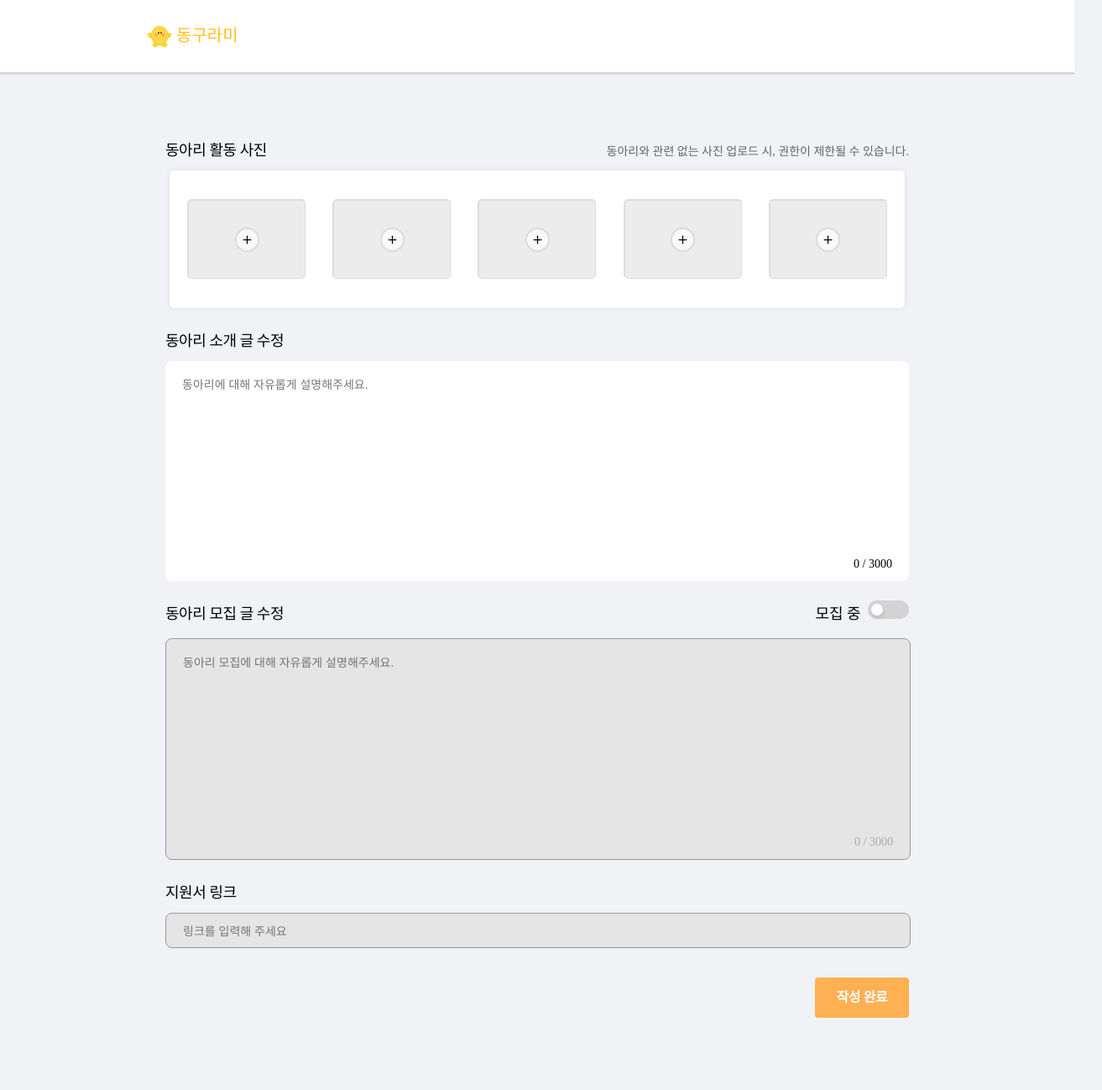
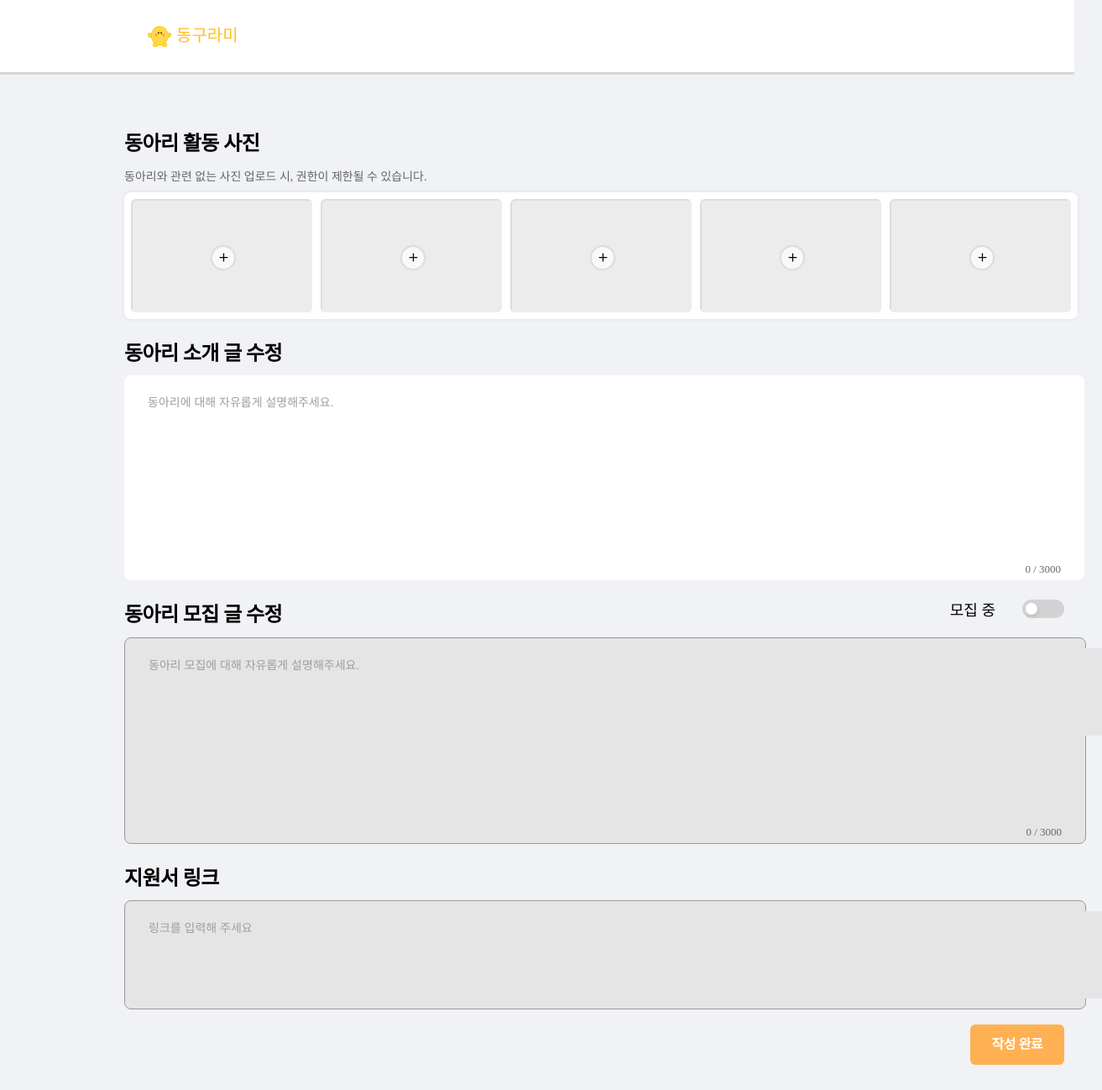
Before and after one commit to USW-Circle-Link/USW-Circle-Link-Web, a Vue app: page /main/intro in a window 1280 px wide. Shown: the whole page at 84% size, 1313 px wide, since content can reach past the window. Before the commit the page ends 1242 px from the top, so only its background shows below. Built offline with nearby package versions, Linux system fonts and the light colour scheme; no server answers.

Commit message:
ClubInfoTextInput반응형

```diff
--- a/src/components/ClubLeader/ClubInfoTextInput.vue
+++ b/src/components/ClubLeader/ClubInfoTextInput.vue
@@ -424,378 +424,206 @@ export default {
 
 
 <style scoped>
-.warning-text {
-  font-size: 14px;
-  font-weight: 400;
-  color: #656565;
+/* ===== 기본 타이포 ===== */
+.warning-text{ font-size: clamp(12px, 1.5vw, 14px); font-weight: 400; color:#656565; }
+h2{ font-size: clamp(18px, 2.2vw, 24px); }
+
+/* ===== 컨테이너 ===== */
+.whole-container{
+  display: grid;
+  grid-template-rows: auto auto 1fr auto auto auto auto auto; /* 섹션 순서 유지 */
+  gap: 10px;
+  width: clamp(340px, 92vw, 1120px);
+  margin: 0 auto;
+  padding: 0 clamp(12px, 2vw, 20px);
+}
+.whole-container h2{
+  font-weight: 600; line-height: 1.3; letter-spacing: -0.025em; margin: 0;
 }
 
-.whole-container {
-  display: flex;
-  flex-direction: column;
-  align-items: center; /* center로 변경 */
-  width: 886px; /* 컨테이너 너비 지정 */
-  margin: 0 auto; /* 중앙 정렬을 위해 추가 */
+/* ===== 섹션 헤더 공통 ===== */
+.head{
+  display: grid;
+  grid-template-columns: 1fr auto; /* 좌: 제목 / 우: 보조텍스트 또는 컨트롤 */
+  align-items: center;
+  gap: 12px;
+  width: 100%;
+}
+.head .warning-text{ justify-self: end; text-align: right; }
+.head h2{ margin-top: 16px; }
+.empty{ display: none; } /* 고정폭 밀어내기 요소 제거로 가려짐 방지 */
+.head p{ font-size: clamp(14px, 1.8vw, 18px); font-weight: 500; margin: 0; }
+
+/* 모집 섹션 헤더(제목 + "모집 중" + 토글) */
+.ClubRecruitHeader .head{
+  grid-template-columns: 1fr auto auto auto; /* h2 | (empty) | p | 토글 */
+  column-gap: 12px;
 }
 
-.whole-container h2{
-  font-size: 18px;
-  font-weight: 500;
-  line-height: 18px;
-  letter-spacing: -0.025em;
-  text-align: left;
-  text-underline-position: from-font;
-  text-decoration-skip-ink: none;
+/* ===== 이미지 업로드 영역 ===== */
+.image-upload-container{
+  width: 100%;
+  background:#fff;
+  padding: 8px;
+  margin: 0;
+  box-shadow: 0 0 5px rgba(0,0,0,.08);
+  border-radius: 8px;
+  display: grid;
+  gap: 10px;
+  grid-template-columns: repeat(auto-fit, minmax(140px, 1fr));
+  align-items: start;
+}
+.image-preview,
+.image-upload{
+  position: relative;
+  width: 100%;
+  aspect-ratio: 16/10;          /* 고정 높이 제거, 비율 유지 */
+  border-radius: 6px;
+  overflow: hidden;
+  background:#ececec;
+}
+.uploaded-image{ width:100%; height:100%; object-fit:cover; }
+.image-upload{
+  display: flex; align-items:center; justify-content:center;
+  border: 2px solid #ddd; cursor:pointer;
+}
+.image-upload input{
+  position:absolute; inset:0; opacity:0; cursor:pointer;
+}
+.plus{
+  position:absolute; display:flex; justify-content:center; align-items:center;
+  width:26px; height:26px; background:hsla(0,0%,100%,.7);
+  border-radius:50%; border:2px solid #ddd; box-shadow:0 0 1px rgba(0,0,0,.1);
+  color:#696969;
+}
+.plus img{ width:15px; height:15px; object-fit:contain; }
+.delete-icon{
+  position:absolute; top:4px; right:4px; font-size:22px; color:#fff; cursor:pointer;
+  width:28px; height:28px; display:flex; justify-content:center; align-items:center;
+  line-height:28px; border-radius:50%; background:rgba(0,0,0,.35);
+}
+.edit-icon{
+  position:absolute; left:50%; top:50%; transform:translate(-50%,-50%);
+  width:30px; height:30px; filter:invert(100%); cursor:pointer;
+}
+.edit-icon img{ width:100%; height:100%; }
 
+/* ===== 텍스트 입력 공통 ===== */
+.ClubTextInput,
+.GoogleFormLinkInput{
+  width: 100%;
+  background:#fff;
+  border-radius: 8px;
+  margin: 0;
+  display: grid;
+  align-items: center;
+  justify-items: stretch;
+  padding: 12px;
+}
+.ClubTextInput{ min-height: 220px; }
+.GoogleFormLinkInput{ min-height: 48px; }
+
+.ClubTextInput textarea,
+.GoogleFormLinkInput textarea{
+  width: 100%;
+  min-height: 20px;
+  padding: 10px 16px;
+  border: none;
+  font-size: 14px; line-height: 1.5; color:#333;
+  resize: none; white-space: pre-wrap;
+  font-family: 'Malgun Gothic', sans-serif;
+  background: transparent;
+}
+textarea:focus{ outline: none; }
+
+.preserve-whitespace{ white-space: pre-wrap; }
+
+/* 모집 OFF 상태 */
+.RecruitToggleOff{
+  background:#e5e5e5 !important; color:#a9a9a9; cursor:not-allowed;
+  border:1px solid #999;
+}
+.ClubTextInput textarea.RecruitToggleOff{ color:#333; }
+
+/* 글자수 표시 */
+.textarea-container{ position: relative; width: 100%; height: 100%; }
+.textSize{
+  position:absolute; bottom:-20px; right: 16px;
+  font-size: 13px; color:#656565;
+}
+textarea::placeholder{ font-size: 14px; color:#9e9e9e; }
+
+/* ===== 토글 스위치 ===== */
+label{
+  display:block; position:relative; width:50px; height:22px;
+  background:#d3d3d3; border-radius:60px; transition: background .3s; cursor:pointer;
+}
+label::after{
+  content:""; position:absolute; left:4px; top:50%; width:14px; height:14px; border-radius:50%;
+  background:#fff; transform:translateY(-50%); box-shadow:1px 3px 4px rgba(0,0,0,.1);
+  transition: all .3s;
+}
+#chk1:checked + label{ background:#FFB052; }
+#chk1:checked + label::after{ left: calc(100% - 18px); }
+.head input{ visibility:hidden; width:1px; }
+
+/* ===== 저장 버튼 ===== */
+button{
+  justify-self: end;              /* 오른쪽 정렬 (고정 마진 제거) */
+  width: auto;
+  min-width: 112px;
+  height: 48px;
+  background:#FFB052; border:none; border-radius:6px;
+  color:#fff; font-weight:700; font-size:16px; line-height:16px;
+  letter-spacing:-0.025em; text-align:center; cursor:pointer;
+  margin: 8px 0 30px 0;           /* 상하 여백만 */
+}
+button:hover{ background:#e69a3e; }
+
+/* ===== 팝업 ===== */
+.popup-overlay{
+  position:fixed; inset:0; background:rgba(0,0,0,.5);
+  display:grid; place-items:center; z-index:1000;
+}
+.popup{
+  width: min(92vw, 520px);
+  background:#fff; padding: clamp(16px, 2vw, 24px);
+  border-radius:8px; box-shadow:0 10px 30px rgba(0,0,0,.15);
+  position:relative;
+}
+.popup h2{ margin:0 0 10px 0; text-align:left; }
+hr{ border:0; border-top:1px solid #ccc; margin:10px 0; }
+.confirm-message{ text-align:left; }
+.notice-message{ text-align:left; font-size:12px; color:gray; }
+.popup-buttons{ display:flex; justify-content:flex-end; gap:10px; margin-top: 24px; }
+.popup-buttons button{
+  width: auto; min-width: 90px; height: 36px; border:none; border-radius:8px; cursor:pointer; margin:0;
+  font-weight: 600; font-size: 14px;
+}
+.popup-buttons button:first-child{ background:#ffb052; color:#fff; }
+
+/* ===== 반응형 브레이크포인트 ===== */
+/* 태블릿: 헤더를 1열로 쌓고 경고문은 다음 줄로 */
+@media (max-width: 1500px){
+  .head{ grid-template-columns: 1fr; }
+  .head .warning-text{ justify-self: start; text-align: left; }
 }
 
-.preserve-whitespace {
-  white-space: pre-wrap;
+/* 768px 이하: 레이아웃 간격/패딩 축소, 버튼은 풀폭 가능 */
+@media (max-width: 768px){
+  .image-upload-container{ grid-template-columns: repeat(3, 1fr); }
+  .ClubTextInput{ min-height: 200px; }
+  button{ width: 100%; justify-self: stretch; }  /* 저장 버튼 가려짐 방지 */
 }
 
-.image-upload-container {
-  display: flex;
-  align-items: center;
-  width: 866px;
-  height: 153.96px;
-  background-color: white;
-  padding: 5px;
-  margin: auto;
-  box-shadow: 0 0 5px rgba(0, 0, 0, 0.1);
-  border-radius: 5px;
-  justify-content: space-around;
+/* 600px 이하: 이미지 그리드 2열, 입력 영역 더 컴팩트 */
+@media (max-width: 600px){
+  .image-upload-container{ grid-template-columns: repeat(2, 1fr); }
+  .textSize{ right: 8px; font-size: 12px; }
 }
 
-h2{
-  font-size: 24px;
-}
-
-.image-preview {
-  position: relative;
-  border-radius: 5px;
-  overflow: hidden;
-  width: 141px;
-  height: 95px;
-  flex: 0 0 auto;
-}
-
-.uploaded-image {
-  width: 100%;
-  height: 100%;
-  object-fit: cover;
-}
-
-.delete-icon {
-  position: absolute;
-  top: 0px;
-  right: 0px;
-  font-size: 24px;
-  color: #fff;
-  cursor: pointer;
-  border-radius: 50%;
-  width: 30px;
-  height: 30px;
-  display: flex;
-  justify-content: center;
-  align-items: center;
-  line-height: 30px;
-}
-
-.edit-icon {
-  position: absolute;
-  top: 50%;
-  left: 50%;
-  transform: translate(-50%, -50%);
-  width: 30px;
-  height: 30px;
-  filter: invert(100%);
-  cursor: pointer;
-}
-
-.edit-icon img {
-  width: 100%;
-  height: 100%;
-}
-
-.image-upload {
-  display: flex;
-  justify-content: center;
-  align-items: center;
-  width: 138px;
-  height: 92px;
-  border: 2px solid #ddd;
-  background: #ececec;
-  border-radius: 5px;
-  cursor: pointer;
-  position: relative;
-  flex: 0 0 auto;
-}
-
-.image-upload input {
-  position: absolute;
-  width: 100%;
-  height: 100%;
-  opacity: 0;
-  cursor: pointer;
-}
-
-.image-upload span {
-  font-size: 24px;
-  color: #ddd;
-}
-
-.ClubTextInput{
-  width: 886px;
-  height: 262px;
-  border-radius: 8px;
-  background-color: #ffffff;
-  margin: 0 auto;
-  display: flex;
-  align-items: center;
-  justify-content: center;
-}
-
-.ClubTextInput textarea{
-  width: 846px;
-  height: 222px;
-  padding: 0 20px;
-  text-align: left;
-  border: none;
-  font-size: 14px;
-  line-height: 1.5;
-  color: #333;
-  resize: none;
-  white-space: pre-wrap;
-  font-family: 'Malgun Gothic', sans-serif;
-}
-
-/* 모집중 X일 때 */
-.RecruitToggleOff{
-  background-color: #e5e5e5 !important; /* 회색 배경*/
-  color: #a9a9a9; /* 회색 텍스트 */
-  cursor: not-allowed; /* 마우스 입력 불가 */
-  border-style: solid;
-  border-width: 1px;
-  border-color: #999999
-}
-
-.ClubTextInput textarea.RecruitToggleOff {
-  font-size: 14px;
-  line-height: 1.5;
-  color: #333;
-
-}
-
-textarea:focus {
-  outline: none; /* 포커스 상태일 때 테두리 제거 */
-}
-
-.head{
-  display: flex;
-  width: 886px;
-  align-items: baseline;
-  justify-content: space-between;
-  white-space: nowrap; /* 줄바꿈 방지 */
-}
-
-.head h2{
-  margin-top: 30px;
-}
-
-.head p{
-  font-size: 18px;
-  font-weight: 500;
-  margin-top: 21px;
-
-  white-space: nowrap; /* 줄바꿈 방지 */
-}
-
-.empty{
-  width: 641px;
-}
-
-label {
-  display: block;
-  position: relative;
-  width: 50px;
-  height: 22px;
-  background: #d3d3d3;
-  border-radius: 60px;
-  transition: background 0.4s;
-  cursor: pointer;
-}
-
-label::after {
-  content: "";
-  position: absolute;
-  left: 4px;
-  top: 50%;
-  width: 14px;
-  height: 14px;
-  border-radius: 100%;
-  background-color: #fff;
-  transform: translateY(-50%);
-  box-shadow: 1px 3px 4px rgba(0,0,0,0.1);
-  transition: all 0.4s;
-}
-
-#chk1:checked + label {
-  background-color: #FFB052;
-}
-
-#chk1:checked + label::after {
-  left: calc(100% - 18px);
-}
-
-.head input{
-  visibility: hidden;
-  width: 1px;
-}
-
-.GoogleFormLinkInput{
-  width: 886px;
-  height: 40px;
-  border-radius: 8px;
-  background-color: #ffffff;
-  margin: 0 auto;
-  display: flex;
-  align-items: center;
-  justify-content: center;
-}
-
-.GoogleFormLinkInput textarea{
-  width: 846px;
-  height: 20px;
-  padding: 0 20px;
-  text-align: left;
-  border: none;
-  resize: none;
-  font-size: 14px;
-  color: #333;
-  font-family: 'Malgun Gothic', sans-serif;
-}
-
-/*
-.GoogleFormLinkInput textarea::placeholder{
-  text-align: center;
-}*/
-
-textarea:focus {
-  outline: none; /* 포커스 상태일 때 테두리 제거 */
-}
-
-button {
-  width: 112px;
-  height: 48px;
-  background: #FFB052;
-  border: none;
-  border-radius: 4px;
-  color: #ffffff;
-  line-height: 16px;
-  letter-spacing: -0.025em;
-  text-align: center;
-  margin-top: 35px;
-  margin-left: 774px;
-  margin-bottom: 30px;
-  cursor: pointer;
-  font-weight: 700;
-  font-size: 16px;
-}
-
-.textSize{
-  position:absolute;
-  bottom: -20px;
-  right: 20px;
-
-  /*text-align: right;
-  margin-right: 10px;*/
-  font-size: 14px;
-}
-
-.textarea-container {
-  position: relative;
-  width: 100%;
-  height: auto;
-}
-
-textarea::placeholder{
-  font-size: 14px;
-}
-
-.plus {
-  position: absolute;
-  display: flex;
-  justify-content: center;
-  align-items: center;
-  width: 25px;
-  height: 25px;
-  background: hsla(0,0%,100%,.7);
-  border-radius: 50%;
-  border: 2px solid #ddd;
-  box-shadow: 0 0 1px rgba(0,0,0,.1);
-  color: #696969;
-}
-
-.plus img {
-  width: 15px; /* 이미지 크기 조정 */
-  height: 15px;
-  object-fit: contain;
-}
-
-.popup-overlay {
-  position: fixed;
-  top: 0;
-  left: 0;
-  right: 0;
-  bottom: 0;
-  background: rgba(0, 0, 0, 0.5);
-  display: flex;
-  justify-content: center;
-  align-items: center;
-  z-index: 1000;
-}
-
-.popup {
-  background: white;
-  padding: 20px;
-  border-radius: 8px;
-  box-shadow: 0 2px 10px rgba(0, 0, 0, 0.1);
-  width: 500px;
-  height: 180px;
-  position: relative;
-}
-.popup h2 {
-  margin-top: 0;
-  text-align: left;
-}
-hr {
-  border: none;
-  border-top: 1px solid #ccc;
-  margin: 10px 0;
-}
-.confirm-message {
-  text-align: left;
-}
-.notice-message {
-  text-align: left;
-  font-size: 12px;
-  color: gray;
-}
-.popup-buttons {
-  display: flex;
-  justify-content: flex-end;
-  margin-top: 40px;
-}
-.popup-buttons button {
-  width: 80px;
-  height: 32px;
-  border: none;
-  border-radius: 8px;
-  cursor: pointer;
-  margin-left: 10px;
-}
-.popup-buttons button:first-child {
-  background: #ffb052;
-  color: white;
+/* 400px 이하: 이미지 1열, 요소 간 여백 최소화 */
+@media (max-width: 400px){
+  .image-upload-container{ grid-template-columns: 1fr; }
 }
 </style>
```
